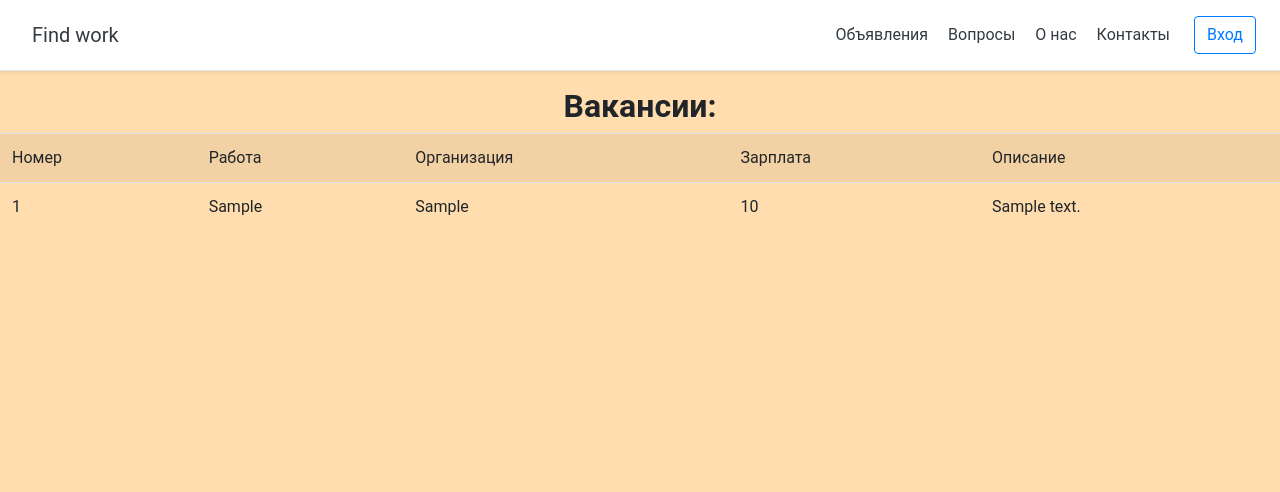
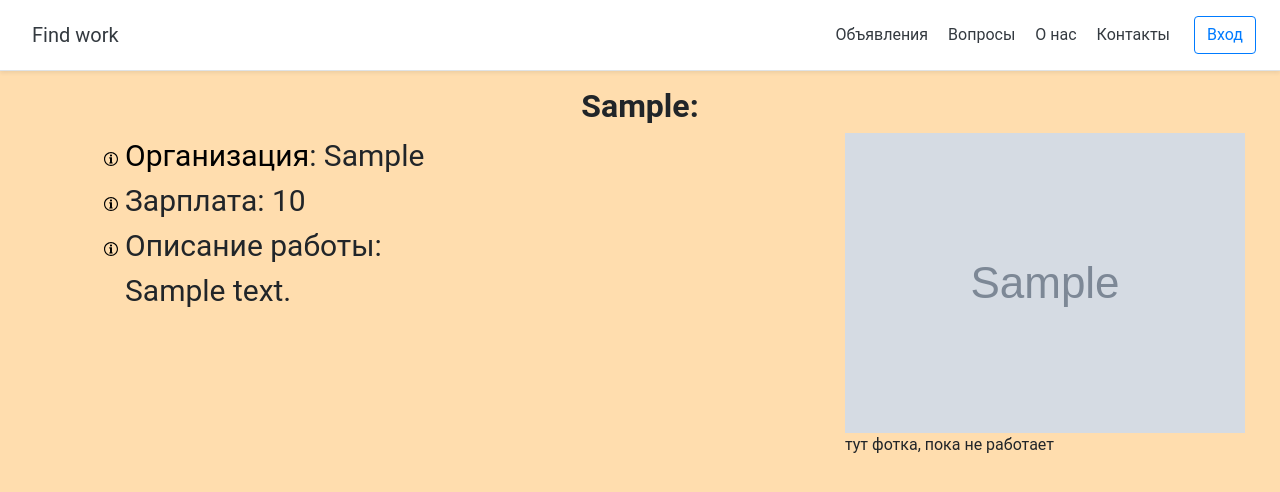
Before and after one commit to Neto42/work, a Django app: a page that uses templates/html/base/base.html in a window 1280 px wide. Shown: the top 492 px of the page. Run offline with Django 3.2, Linux system fonts and the light colour scheme; tables that the repository leaves empty hold one stand-in row (values such as "Sample post"); grey boxes marked "Sample" are stand-in pictures; some libraries are stand-ins or nearby versions.

Commit message:
Объявление детально

```diff
--- a/hh_site/models.py
+++ b/hh_site/models.py
@@ -1,4 +1,5 @@
 from django.db import models
+from django.urls import reverse
 
 from base.models import BaseModel
 from organization.models import Organization
@@ -18,6 +19,7 @@ class Work(BaseModel):
         db_table = 'work'
         verbose_name = 'Работа'
         verbose_name_plural = 'Работы'
+        ordering = ['work']
 
     def __str__(self):
         return f"{self.work}"
@@ -53,3 +55,6 @@ class Ad(BaseModel):
 
     def __str__(self):
         return f"{str(self.organization)}"
+
+    def get_absolute_url(self):
+        return reverse('ad-detail', args=[str(self.id)])
--- a/hh_site/urls.py
+++ b/hh_site/urls.py
@@ -3,5 +3,6 @@ from .views import *
 
 urlpatterns = [
     re_path('^$', HomePageView.as_view(), name='fwork'),
-    re_path('^ad', AdListView.as_view(), name='ad-list'),
+    re_path(r'^ads/$', AdListView.as_view(), name='ad-list'),
+    re_path(r'^ads/ad-(?P<pk>\d+)$', AdDetailView.as_view(), name='ad-detail'),
 ]
--- a/hh_site/views.py
+++ b/hh_site/views.py
@@ -1,4 +1,5 @@
-from django.views.generic import TemplateView, ListView
+from django.shortcuts import get_object_or_404
+from django.views.generic import TemplateView, ListView, DetailView
 
 from hh_site.models import Work, Ad
 from organization.models import Organization
@@ -20,12 +21,15 @@ class HomePageView(TemplateView):
 
 
 class AdListView(ListView):
-    model = Work
+    model = Ad
     template_name = "html/hh_site/ad_list.html"
     paginate_by = 10
 
-    def get_context_data(self, **kwargs):
-        context = super().get_context_data(**kwargs)
-        context['ads'] = Ad.objects.all()
+    def get_queryset(self):
+        return Ad.objects.order_by('work', 'organization')[:self.paginate_by]
 
-        return context
+
+
+class AdDetailView(DetailView):
+    model = Ad
+    template_name = "html/hh_site/ad_detail.html"
--- a/templates/html/base/base.html
+++ b/templates/html/base/base.html
@@ -15,7 +15,7 @@
         <h5 class="my-0 mr-md-auto font-weight-normal">
             <a class="p-2 text-dark" href="{% url 'fwork' %}">Find work</a></h5>
             <nav class="my-2 my-md-0 mr-md-3">
-                <a class="p-2 text-dark" href="#">Объявления</a>
+                <a class="p-2 text-dark" href="{% url 'ad-list' %}">Объявления</a>
                 <a class="p-2 text-dark" href="#">Вопросы</a>
                 <a class="p-2 text-dark" href="#">О нас</a>
                 <a class="p-2 text-dark" href="#">Контакты</a>
--- /dev/null
+++ b/templates/html/hh_site/ad_detail.html
@@ -0,0 +1,19 @@
+{% extends 'html/base/base.html' %}
+
+{% block content %}
+    <div class="container">
+        <h2 class="text-center"><strong>{{ ad.work }}:</strong></h2>
+        <div class="row">
+            <div class="col-md-8">
+                <ul class="ul ul-im">
+                    <li><a class="ad" href="#">Организация</a>: {{ ad.organization }}</li>
+                    <li>Зарплата: {{ ad.salary }}</li>
+                    <li>Описание работы: <p>{{ ad.ad_text }}</p></li>
+                </ul>
+            </div>
+            <div class="col-md-4">
+                <p><img src="{{ ad.organization.image }}">тут фотка, пока не работает</p>
+            </div>
+        </div>
+    </div>
+{% endblock %}
--- a/templates/html/hh_site/ad_list.html
+++ b/templates/html/hh_site/ad_list.html
@@ -2,22 +2,22 @@
 
 {% block content %}
     <h2 class="text-center"><strong>Вакансии:</strong></h2>
+    <div class="container">
         <table class="table table-striped">
             <tr>
-            <td>Номер</td>
                 <td>Работа</td>
                 <td>Организация</td>
                 <td>Зарплата</td>
-            <td>Описание</td>
+                <td></td>
             </tr>
-        {% for ad in ads %}
+            {% for ad in ad_list %}
                 <tr>
-                <td class="active">{{ ad.pk }}</td>
-                <td class="success">{{ ad.work }}</td>
-                <td class="warning">{{ ad.organization }}</td>
-                <td class="danger">{{ ad.salary }}</td>
-                <td class="info">{{ ad.ad_text }}</td>
+                    <td><a class="ad" href="#">{{ ad.work }}</a></td>
+                    <td><a class="ad" href="#">{{ ad.organization }}</a></td>
+                    <td>{{ ad.salary }}</td>
+                    <td><a class="ad btn bt btn-success btn-sm" href="{% url 'ad-detail' ad.pk %}">посмотреть</a></td>
                 </tr>
             {% endfor %}
         </table>
+    </div>
 {% endblock %}
--- a/templates/html/hh_site/fwork.html
+++ b/templates/html/hh_site/fwork.html
@@ -3,7 +3,7 @@
 {% block content %}
     <div class="container">
         <h2 class="text-center"><strong>Привет, ищешь работу? Тогда ты попал по адресу!</strong></h2>
-        <div class="row r">
+        <div class="row">
             <div class="col-md-8">
                 <ul class="ul ul-im">
                     <li>Количество работ: {{ work }}</li>
--- a/templates/static/css/style.css
+++ b/templates/static/css/style.css
@@ -46,3 +46,19 @@ address {
 }
 
 /* Ad */
+.ad {
+    color: black;
+}
+
+.ad:hover {
+    text-decoration: none;
+    color: blue;
+}
+
+/* Ad detail */
+.border-ad {
+    background-color: #ffc82f;
+    border: 1px solid black;
+    padding: 10px;
+    box-shadow: 4px 4px 10px black;
+}
```
Lines whose indentation alone changed are shown as unchanged.
